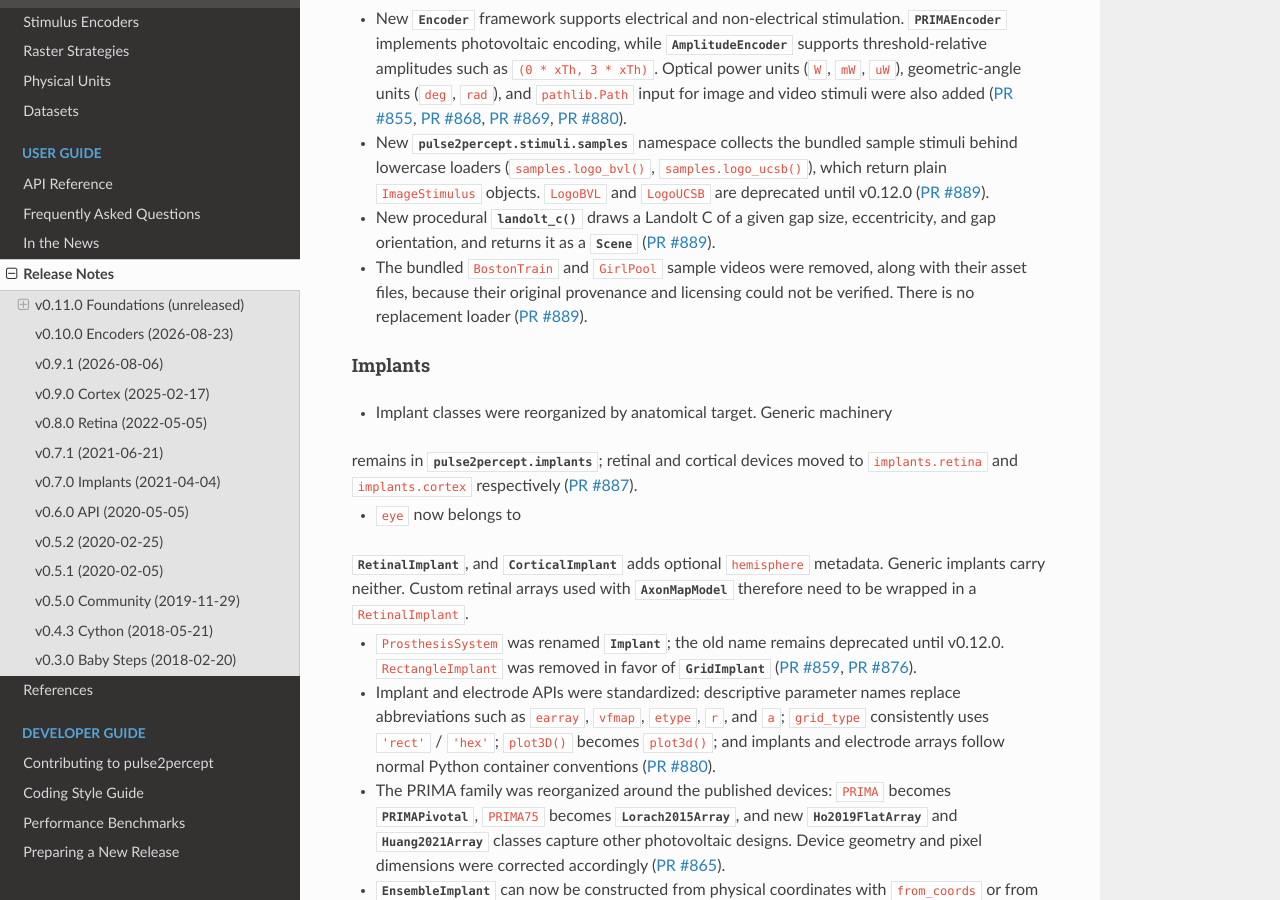
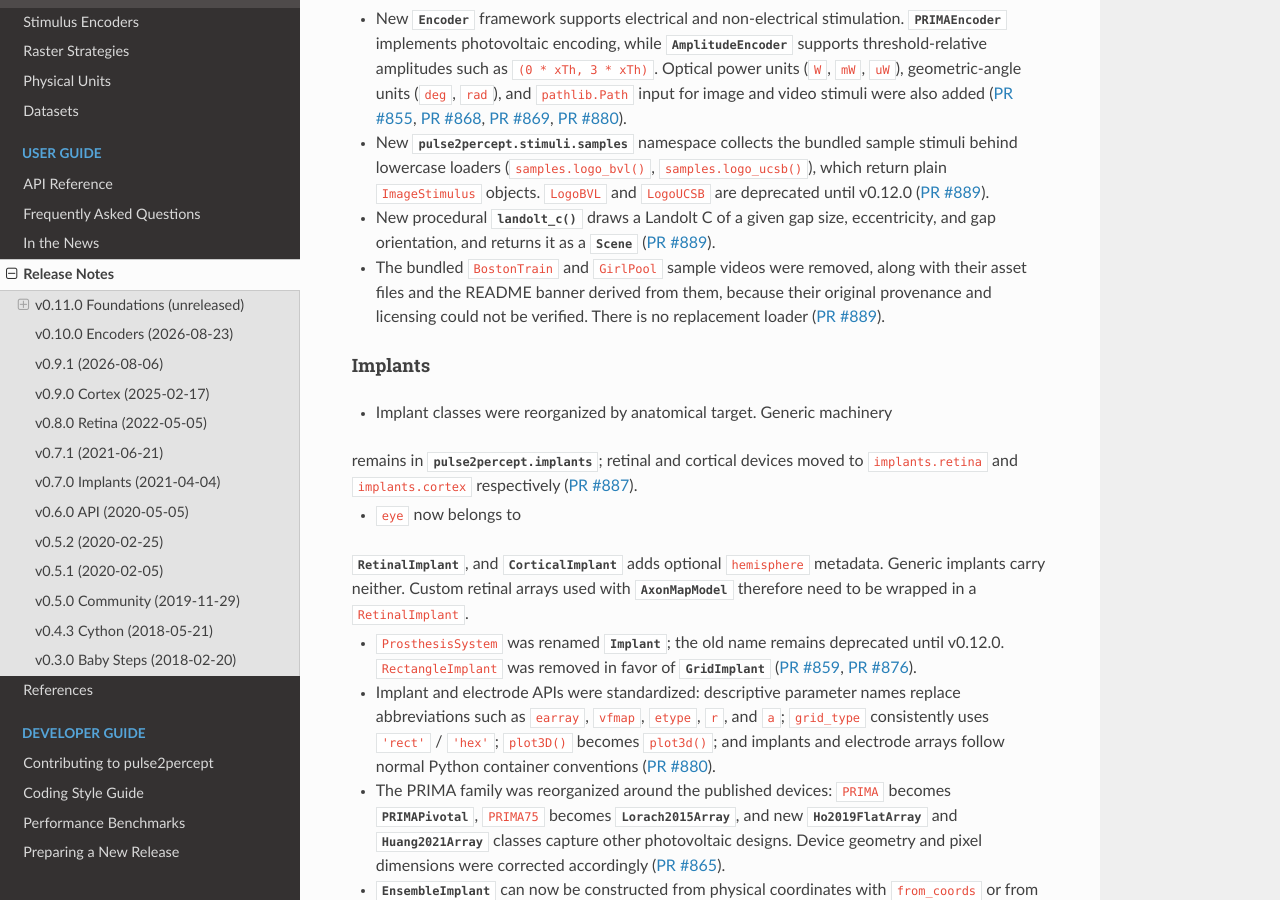
Before and after one commit to pulse2percept/pulse2percept, a Sphinx documentation site: the page built from doc/users/release_notes.rst, in a window 1280 px wide and 900 px high, scrolled down 1046 px. Built offline with Sphinx 7.4.7 and the Read the Docs theme 3.1.0, drawn with Linux system fonts in a browser that asks for light colours; pages that are not in the unit, such as notebooks, are missing from menus.

```diff
--- a/README.rst
+++ b/README.rst
@@ -45,7 +45,7 @@ vision.
 .. _pulse2percept: https://github.com/pulse2percept/pulse2percept
 .. _retinal and cortical implants: https://en.wikipedia.org/wiki/Visual_prosthesis
 
-.. image:: https://raw.githubusercontent.com/pulse2percept/pulse2percept/master/doc/_static/boston-train-combined.gif
+.. image:: https://raw.githubusercontent.com/pulse2percept/pulse2percept/master/doc/_static/logo-percept-combined.png
    :align: center
    :alt: Input stimulus and predicted percept
 
--- a/doc/users/release_notes.rst
+++ b/doc/users/release_notes.rst
@@ -79,9 +79,9 @@ Stimuli and encoding
   returns it as a :py:class:`~pulse2percept.vision.Scene` (:pull:`889`).
 
 * The bundled ``BostonTrain`` and ``GirlPool`` sample videos were removed,
-  along with their asset files, because their original provenance and
-  licensing could not be verified. There is no replacement loader
-  (:pull:`889`).
+  along with their asset files and the README banner derived from them,
+  because their original provenance and licensing could not be verified.
+  There is no replacement loader (:pull:`889`).
 
 
 Implants
```
Also changed, not shown: doc/_static/logo-percept-combined.png (added), 3 other files.
